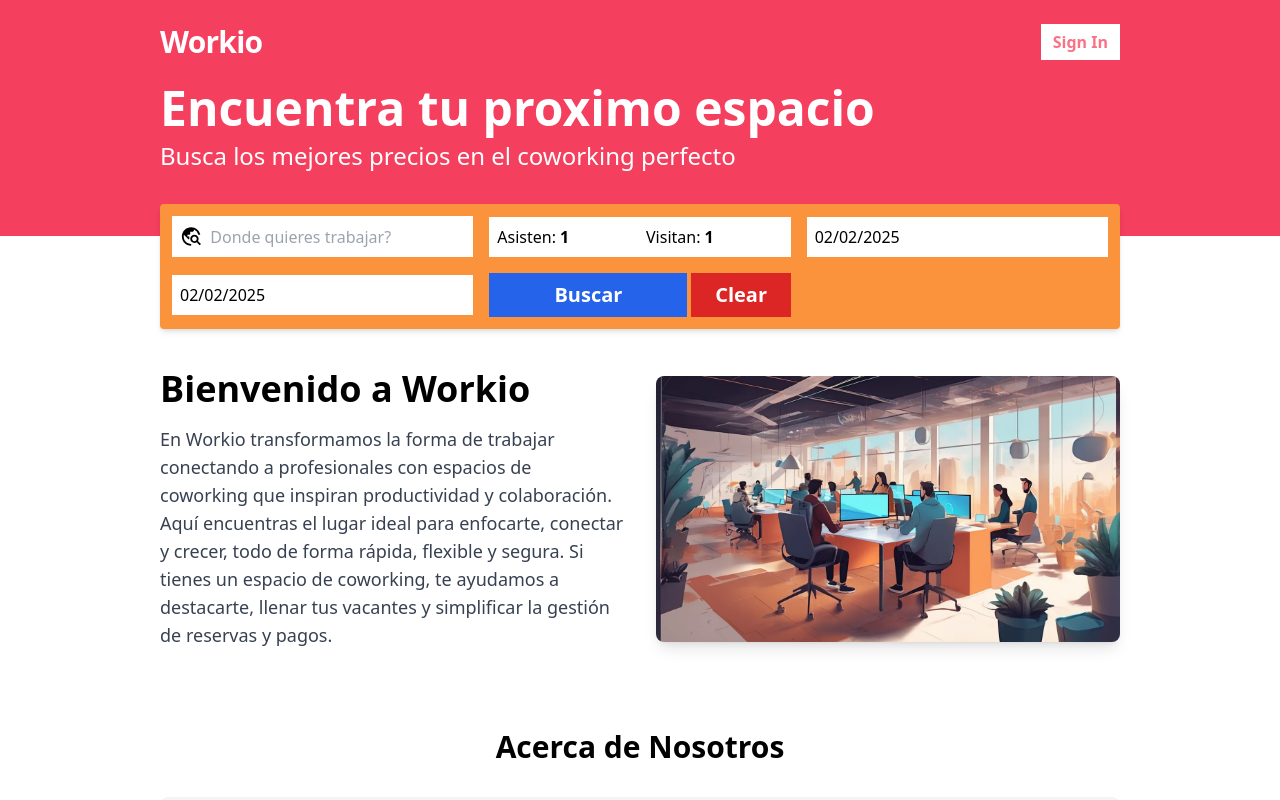
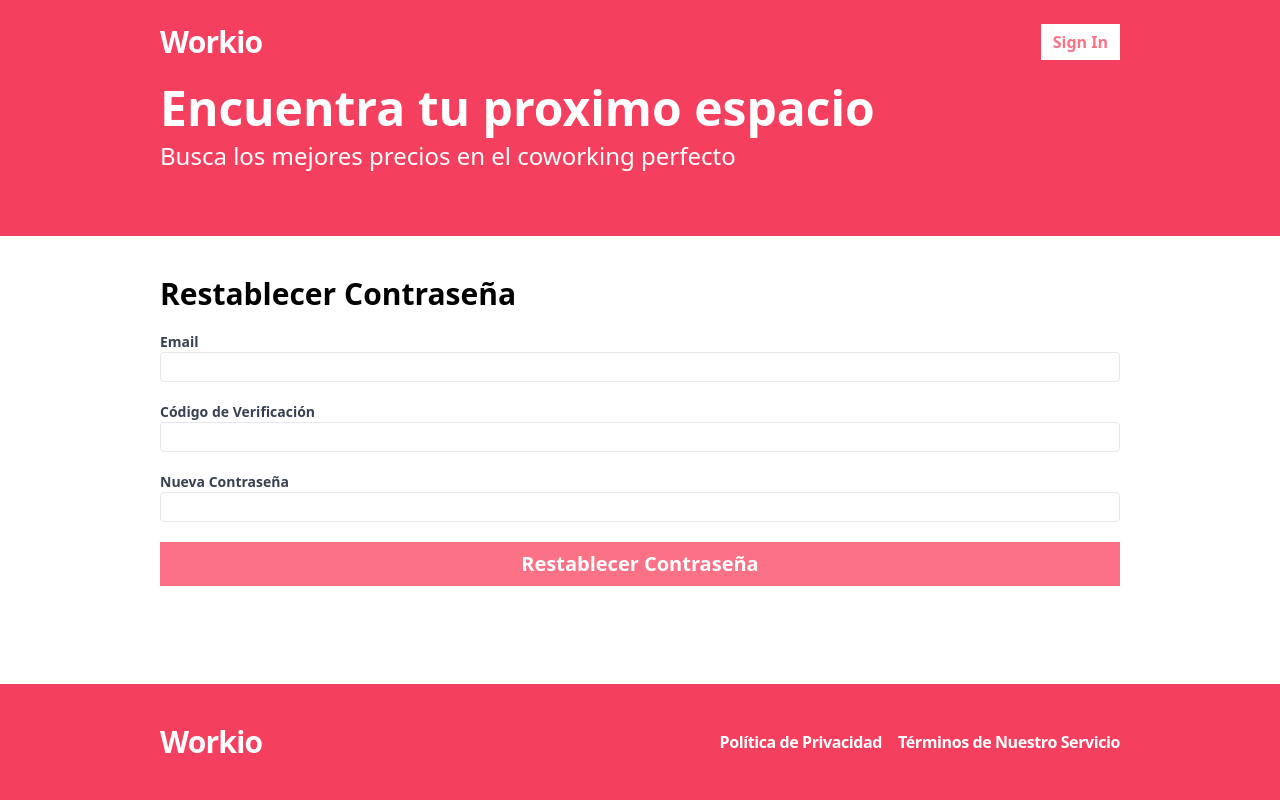
Before and after one commit to Daniel1309-gon/FRONTEND-WORKIO, a React (Vite) app: page /reset-password in a window 1280 px wide. Before the commit this address led to /. Shown: the top 800 px of the page. Built offline with nearby package versions, Linux system fonts and the light colour scheme; no server answers.

Commit message:
agregar paginas de reset password

```diff
--- a/src/App.tsx
+++ b/src/App.tsx
@@ -15,6 +15,8 @@ import { useAppContext } from "./contexts/AppContext";
 import MyHotels from "./pages/MyHotels";
 import EditHotel from "./pages/EditHotel";
 import Search from "./pages/Search";
+import RecoverPassword from "./pages/RecoverPassword";
+import ResetPassword from "./pages/ResetPassword";
 
 const App = () => {
   const { isLoggedIn } = useAppContext();
@@ -61,6 +63,22 @@ const App = () => {
             </Layout>
           }
         />
+        <Route
+          path="/recover-password"
+          element={
+            <Layout>
+              <RecoverPassword />
+            </Layout>
+          }
+        />
+        <Route
+          path="/reset-password"
+          element={
+            <Layout>
+              <ResetPassword />
+            </Layout>
+          }
+        />
 
         {isLoggedIn && (
           <>
--- a/src/api-client.ts
+++ b/src/api-client.ts
@@ -1,11 +1,14 @@
 import { RegisterFormData } from "./pages/Register";
 import { RegisterFormDataAdmin } from "./pages/RegisterAdmin";
 import { SignInFormData } from "./pages/SignIn";
+import { RecoverPasswordFormData } from "./pages/RecoverPassword";
+import { ResetPasswordFormData } from "./pages/ResetPassword";
 import {
   HotelSearchResponse,
   HotelType,
   UserType,
 } from "../../backend/src/shared/types";
+//} from ".././shared/types";
 
 const API_BASE_URL = import.meta.env.VITE_API_BASE_URL || "";
 
@@ -210,3 +213,41 @@ export const fetchHotelById = async (hotelId: string): Promise<HotelType> => {
 
   return response.json();
 };
+
+//Recuperar contraseña
+export const recoverPassword = async (formData: RecoverPasswordFormData) => {
+  const response = await fetch(`${API_BASE_URL}/api/auth/forgot-password`, {
+    method: "POST",
+    credentials: "include",
+    headers: {
+      "Content-Type": "application/json",
+    },
+    body: JSON.stringify(formData),
+  });
+
+  if (!response.ok) {
+    const responseBody = await response.json();
+    throw new Error(responseBody.message || "Error al recuperar la contraseña");
+  }
+
+  return response.json();
+};
+
+export const resetPassword = async (formData: ResetPasswordFormData) => {
+  const response = await fetch(`${API_BASE_URL}/api/auth/reset-password`, {
+    method: 'POST',
+    credentials: "include",
+    headers: {
+      'Content-Type': 'application/json',
+    },
+    body: JSON.stringify(formData),
+  });
+
+  if (!response.ok) {
+    const errorData = await response.json();
+    console.log(errorData);
+    throw new Error(errorData.message || 'Something went wrong');
+  }
+
+  return response.json(); // O lo que sea que necesites devolver
+};
--- a/src/components/SearchResultsCard.tsx
+++ b/src/components/SearchResultsCard.tsx
@@ -1,5 +1,6 @@
 import { Link } from "react-router-dom";
 import { HotelType } from "../../../backend/src/shared/types";
+//import { HotelType } from "../../shared/types";
 import { AiFillStar } from "react-icons/ai";
 
 type Props = {
--- a/src/forms/ManageHotelForm/ManageHotelForm.tsx
+++ b/src/forms/ManageHotelForm/ManageHotelForm.tsx
@@ -5,6 +5,7 @@ import FacilitiesSection from "./FacilitiesSection";
 import GuestsSection from "./GuestsSection";
 import ImagesSection from "./ImagesSection";
 import { HotelType } from "../../../../backend/src/shared/types";
+//import { HotelType } from "../../../shared/types";
 import { useEffect } from "react";
 
 export type HotelFormData = {
--- /dev/null
+++ b/src/pages/RecoverPassword.tsx
@@ -0,0 +1,54 @@
+import { useForm } from "react-hook-form";
+import { useMutation } from "react-query";
+import * as apiClient from "../api-client";
+import { useAppContext } from "../contexts/AppContext";
+import { useNavigate } from "react-router-dom";
+
+export type RecoverPasswordFormData = {
+  email: string;
+};
+
+const RecoverPassword = () => {
+  const navigate = useNavigate();
+  const { showToast } = useAppContext();
+  const { register, handleSubmit, formState: { errors } } = useForm<RecoverPasswordFormData>();
+
+  const mutation = useMutation(apiClient.recoverPassword, {
+    onSuccess: () => {
+      showToast({ message: "Password recovery email sent!", type: "SUCCESS" });
+      navigate("/reset-password")
+    },
+    onError: (error: Error) => {
+      showToast({ message: error.message, type: "ERROR" });
+    },
+  });
+
+  const onSubmit = handleSubmit((data: RecoverPasswordFormData) => {
+    mutation.mutate(data);
+  });
+
+  return (
+    <form className="flex flex-col gap-5" onSubmit={onSubmit}>
+      <h2 className="text-3xl font-bold">Recuperar Contraseña</h2>
+      <label className="text-gray-700 text-sm font-bold flex-1">
+        Email
+        <input
+          type="email"
+          className="border rounded w-full py-1 px-2 font-normal"
+          {...register("email", { required: "This field is required" })}
+        ></input>
+        {errors.email && (
+          <span className="text-red-500">{errors.email.message}</span>
+        )}
+      </label>
+      <button
+        type="submit"
+        className="bg-rose-400 text-white p-2 font-bold hover:bg-rose-400 text-xl"
+      >
+        Enviar
+      </button>
+    </form>
+  );
+};
+
+export default RecoverPassword;
--- /dev/null
+++ b/src/pages/ResetPassword.tsx
@@ -0,0 +1,86 @@
+import { useForm } from "react-hook-form";
+import { useMutation } from "react-query";
+import * as apiClient from "../api-client";
+import { useAppContext } from "../contexts/AppContext";
+import { useNavigate } from "react-router-dom";
+
+export type ResetPasswordFormData = {
+  email: string;
+  code: string;
+  newPassword: string;
+};
+
+const ResetPassword = () => {
+  const navigate = useNavigate();
+  const { showToast } = useAppContext();
+  const {
+    register,
+    handleSubmit,
+    formState: { errors },
+  } = useForm<ResetPasswordFormData>();
+
+  const mutation = useMutation(apiClient.resetPassword, {
+    onSuccess: () => {
+      showToast({ message: "Password reset successfully!", type: "SUCCESS" });
+      navigate("/sign-in");
+    },
+    onError: (error: Error) => {
+      console.log(error);
+      showToast({ message: error.message, type: "ERROR" });
+    },
+  });
+
+  const onSubmit = handleSubmit((data: ResetPasswordFormData) => {
+    mutation.mutate(data);
+  });
+
+  return (
+    <form className="flex flex-col gap-5" onSubmit={onSubmit}>
+      <h2 className="text-3xl font-bold">Restablecer Contraseña</h2>
+      <label className="text-gray-700 text-sm font-bold flex-1">
+        Email
+        <input
+          type="email"
+          className="border rounded w-full py-1 px-2 font-normal"
+          {...register("email", { required: "This field is required" })}
+        />
+        {errors.email && (
+          <span className="text-red-500">{errors.email.message}</span>
+        )}
+      </label>
+      <label className="text-gray-700 text-sm font-bold flex-1">
+        Código de Verificación
+        <input
+          type="text"
+          className="border rounded w-full py-1 px-2 font-normal"
+          {...register("code", { required: "This field is required" })}
+        />
+        {errors.code && (
+          <span className="text-red-500">{errors.code.message}</span>
+        )}
+      </label>
+      <label className="text-gray-700 text-sm font-bold flex-1">
+        Nueva Contraseña
+        <input
+          type="password"
+          className="border rounded w-full py-1 px-2 font-normal"
+          {...register("newPassword", {
+            required: "This field is required",
+            minLength: { value: 6, message: "Minimum 6 characters" },
+          })}
+        />
+        {errors.newPassword && (
+          <span className="text-red-500">{errors.newPassword.message}</span>
+        )}
+      </label>
+      <button
+        type="submit"
+        className="bg-rose-400 text-white p-2 font-bold hover:bg-rose-500 text-xl"
+      >
+        Restablecer Contraseña
+      </button>
+    </form>
+  );
+};
+
+export default ResetPassword;
--- a/src/pages/SignIn.tsx
+++ b/src/pages/SignIn.tsx
@@ -75,6 +75,9 @@ const SignIn = () => {
             Crea tu cuenta
           </Link>
         </span>
+        <Link to="/recover-password" className="text-sm underline">
+          Recuperar Contraseña
+        </Link>
         <button
           type="submit"
           className="bg-rose-400 text-white p-2 font-bold hover:bg-rose-400 text-xl"
```
Also changed, not shown: 1 other file (tests, documents, lock files or other folders).
